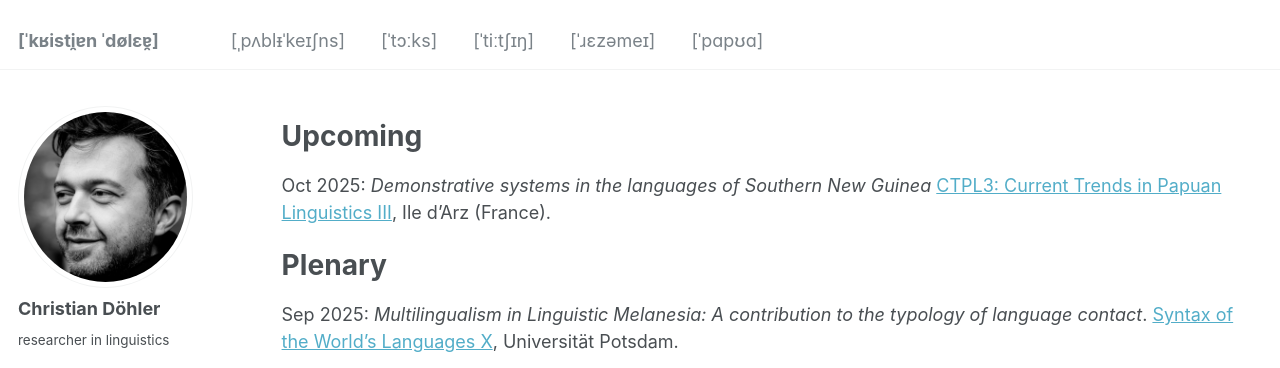
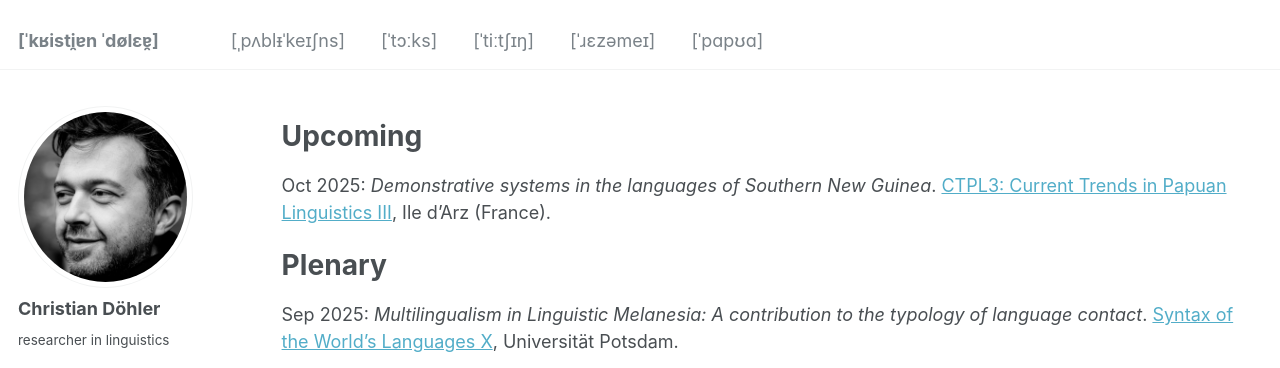
Before and after one commit to chrdoe/chrdoe.github.io, a Jekyll site: the page built from _pages/talks.md, in a window 1280 px wide and 900 px high. Shown: the top 368 px of the window. Built offline with Jekyll 4.4.1, drawn with Linux system fonts in a browser that asks for light colours; some web fonts are replaced.

```diff
--- a/_pages/talks.md
+++ b/_pages/talks.md
@@ -8,7 +8,7 @@ author_profile: true
 Upcoming
 ====
 
-Oct 2025: *Demonstrative systems in the languages of Southern New Guinea* [CTPL3: Current Trends in Papuan Linguistics III](https://ctpl3.sciencesconf.org), Ile d'Arz (France).
+Oct 2025: *Demonstrative systems in the languages of Southern New Guinea*. [CTPL3: Current Trends in Papuan Linguistics III](https://ctpl3.sciencesconf.org), Ile d'Arz (France).
 
 Plenary
 ====
```
